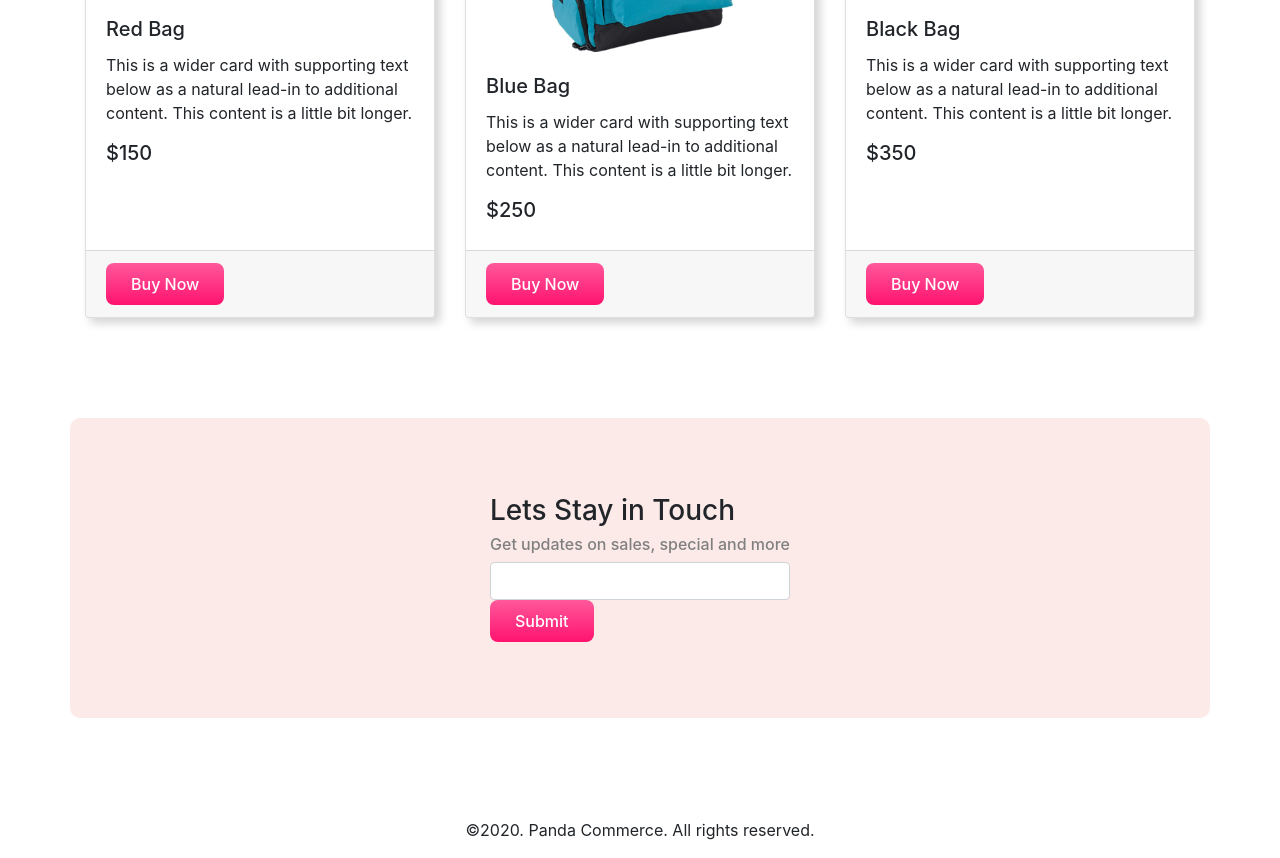
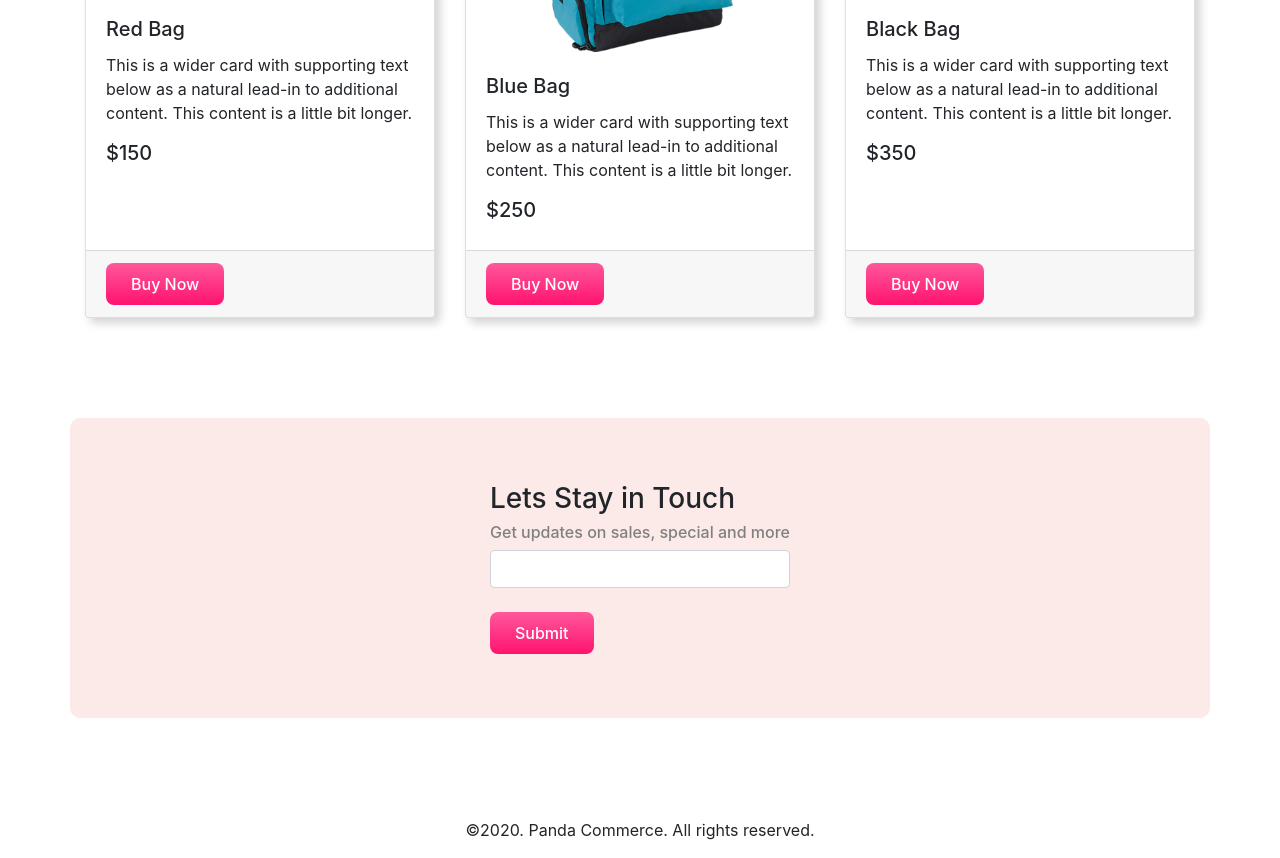
Before and after one commit to Akash-Paul-BRACU/panda-commerce, a plain HTML site: page index.html in a window 1280 px wide. Shown: the part 1821-2679 px from the top of the page. Drawn offline with nearby package versions, Linux system fonts and the light colour scheme.

Commit message:
panda done

```diff
--- a/index.html
+++ b/index.html
@@ -200,7 +200,7 @@
       <div>
         <h3>Lets Stay in Touch</h3>
       <h6>Get updates on sales, special and more</h6>
-      <input class="form-control" type="text">
+      <input class="form-control" type="text"><br>
       <button class="buy-now-button">Submit</button>
       </div>
     </div>
```
